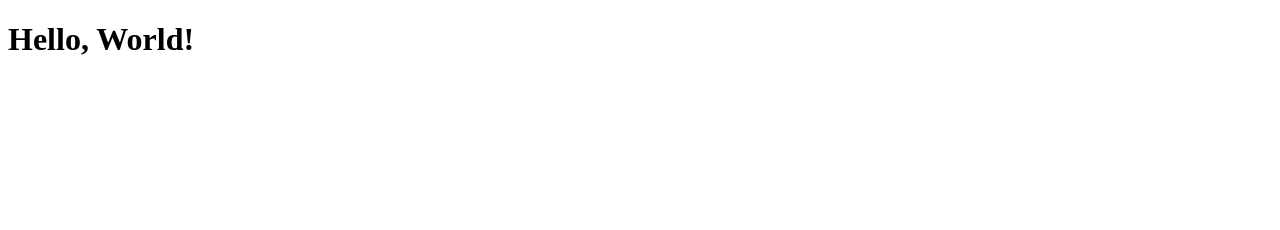
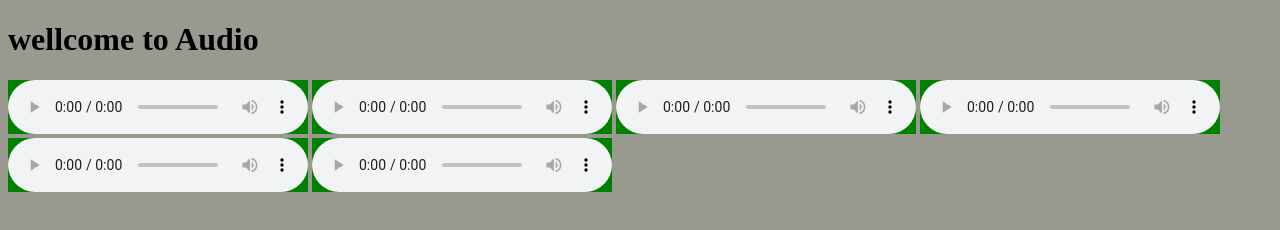
Before and after one commit to Jafaruibrahim/Website11, a plain HTML site: page audio.html in a window 1280 px wide. Drawn offline with Linux system fonts and the light colour scheme.

Commit message:
Enhance audio.html with audio controls and styles
Added multiple audio elements with various sources.

```diff
--- a/audio.html
+++ b/audio.html
@@ -4,10 +4,51 @@
 <head>
   <meta http-equiv="CONTENT-TYPE" content="text/html; charset=UTF-8">
   <title>Hello, World!</title>
+  <style>
+ audio{
+   background-color:green;
+  }
+  </style>
 </head>
-<body>
+
+<body bgcolor="99999k">
   <h1>
-    Hello, World!
+    wellcome to Audio
   </h1>
+
+    <audio controls>
+    <source src="Bege.mp3" type="audio/mpeg">
+      h
+    <source src="audio.mp3" type="audio/mpeg">
+
+
+    Your browser does not support the audio element.
+</audio>
+
+  <audio controls>
+    <source src="Habu.mp3" type="audio/mpeg">
+    <source src="audio.ogg" type="audio/ogg">
+    Your browser does not support the audio element.
+</audio>
+  <audio controls>
+    <source src="mijinyarinya.mp3" type="audio/mpeg">
+    <source src="audio.ogg" type="audio/ogg">
+    Your browser does not support the audio element.
+</audio>
+  <audio controls>
+    <source src="sirajo1.mp3" type="audio/mpeg">
+    <source src="audio.ogg" type="audio/ogg">
+    Your browser does not support the audio element.
+</audio>
+    <audio controls>
+    <source src="arabsong.mp3" type="audio/mpeg">
+    <source src="audio.ogg" type="audio/ogg">
+    Your browser does not support the audio element.
+</audio>
+  <audio controls>
+    <source src="sudan.mp3" type="audio/mpeg">
+    <source src="audio.ogg" type="audio/ogg">
+    Your browser does not support the audio element.
+</audio>
 </body>
 </html>
```
